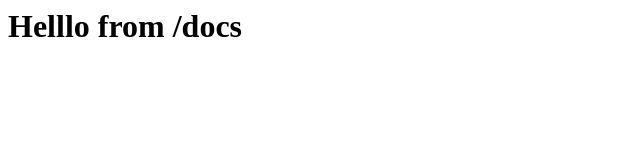
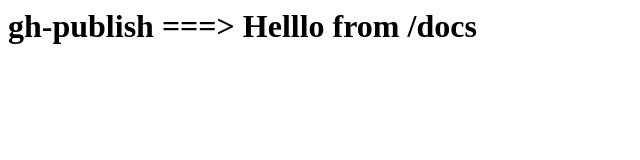
Before and after one commit to oferguez/Experiments, a plain HTML site: page docs/index.html in a window 1280 px wide. Shown: the whole page, without its empty margins (0-640 px from the left). Drawn offline with Linux system fonts and the light colour scheme.

Commit message:
Update index.html

```diff
--- a/docs/index.html
+++ b/docs/index.html
@@ -1 +1 @@
-<h1>Helllo from /docs</h1>
+<h1>gh-publish ===> Helllo from /docs</h1>
```
